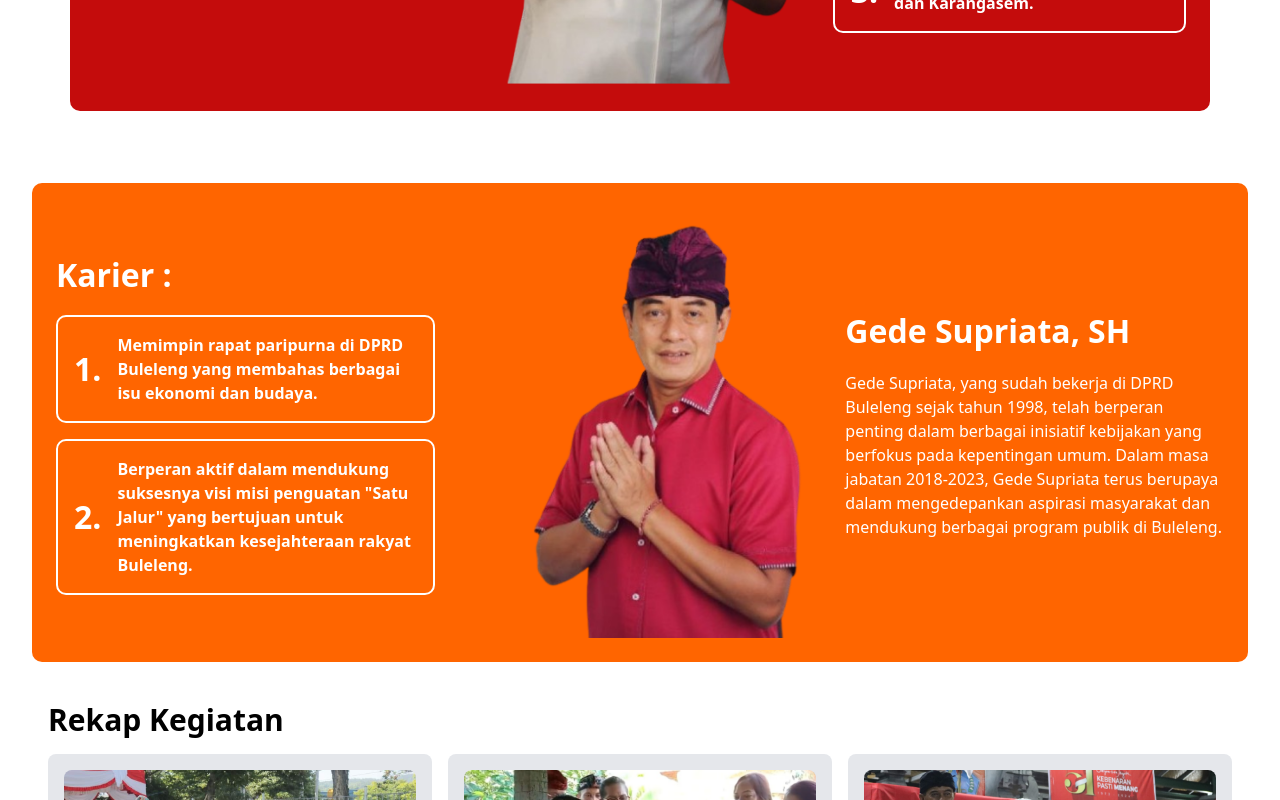
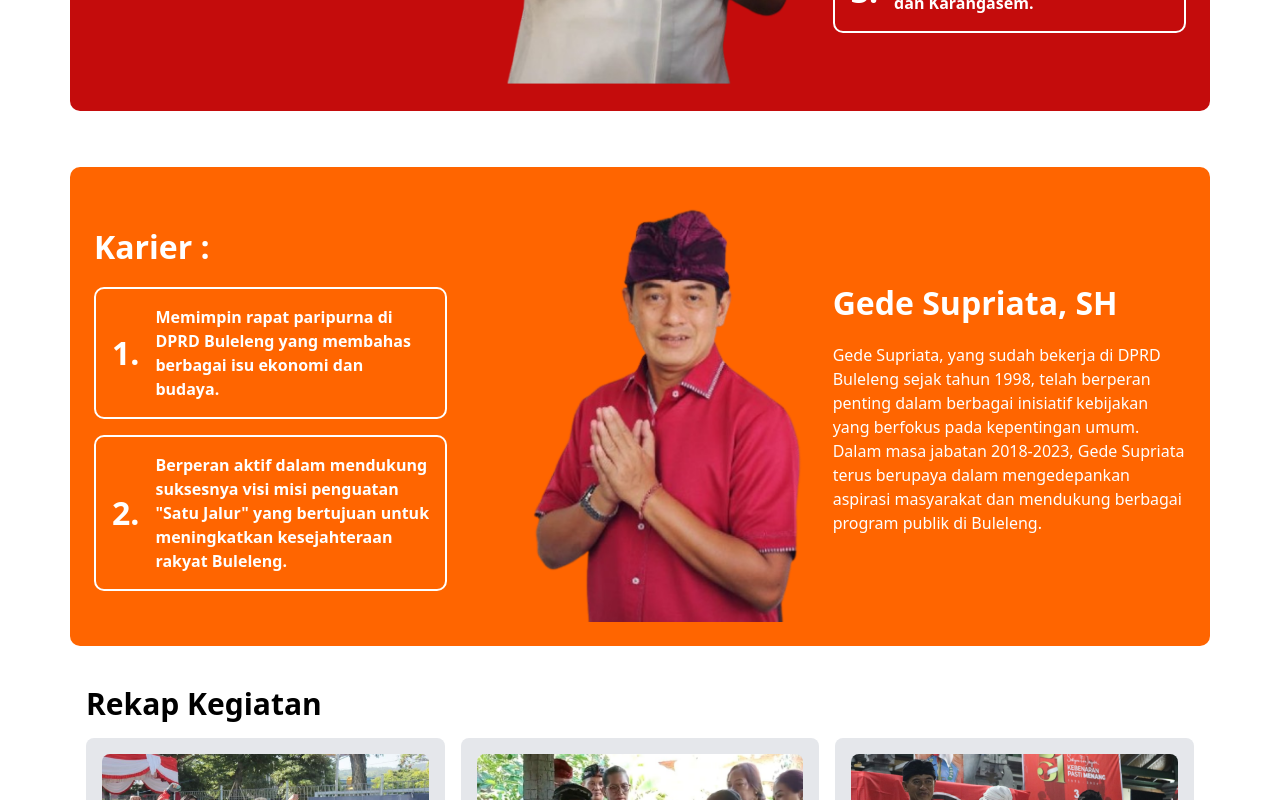
Before and after one commit to RamzGxz/landing-page-denpasar, a React (Vite) app: page / in a window 1280 px wide. Shown: the part 3340-4140 px from the top of the page. Built offline with nearby package versions, Linux system fonts and the light colour scheme.

Commit message:
fix rekap

```diff
--- a/src/components/rekapKegiatan.jsx
+++ b/src/components/rekapKegiatan.jsx
@@ -49,7 +49,7 @@
   return (
     <div className="bg-white min-h-screen p-4">
       <section>
-        <div className="container mx-auto p-4">
+        <div className="container w-[1140px] mx-auto">
           <div className="bg-[#FF6500] grid grid-cols-1 lg:grid-cols-3 gap-4 rounded-[10px] mt-[40px] p-6 text-white">
             <div className="flex flex-col justify-center">
               <h2 className="text-[24px] lg:text-[32px] font-bold mb-4">Karier :</h2>
```
